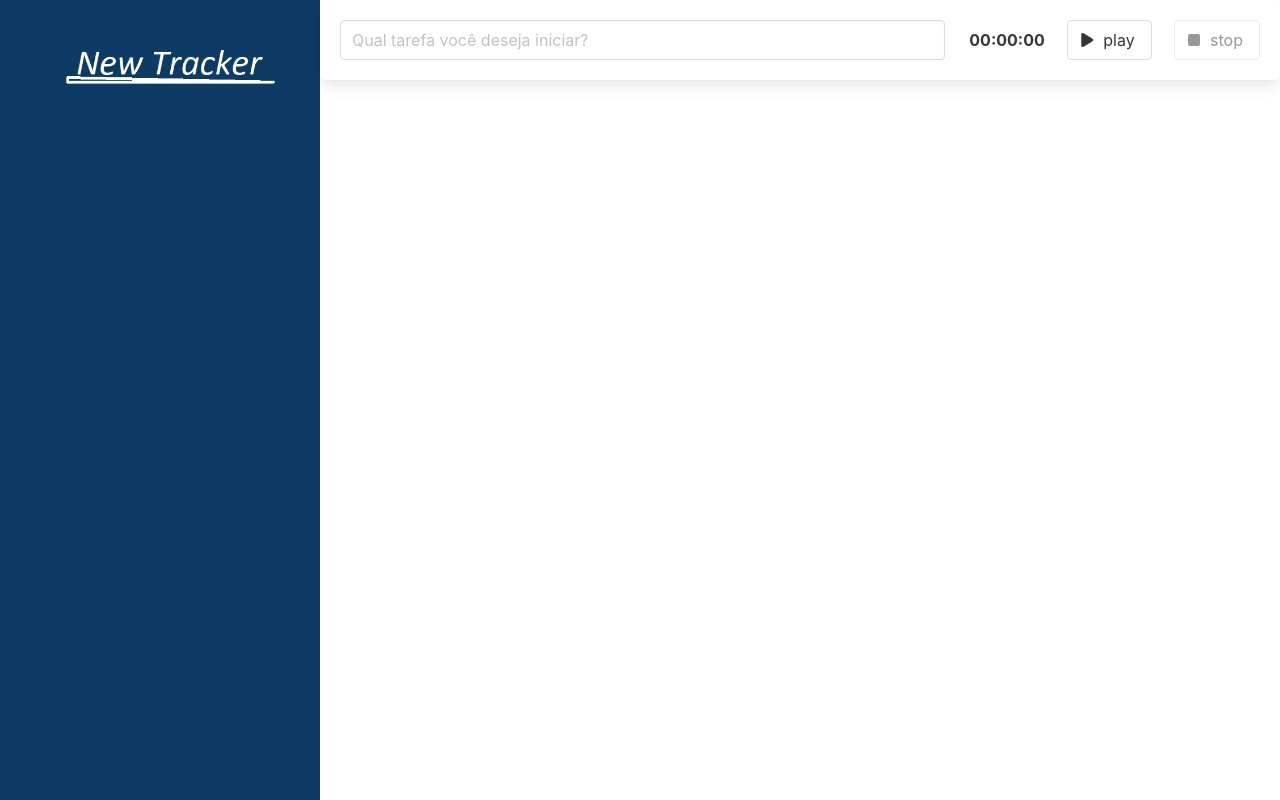
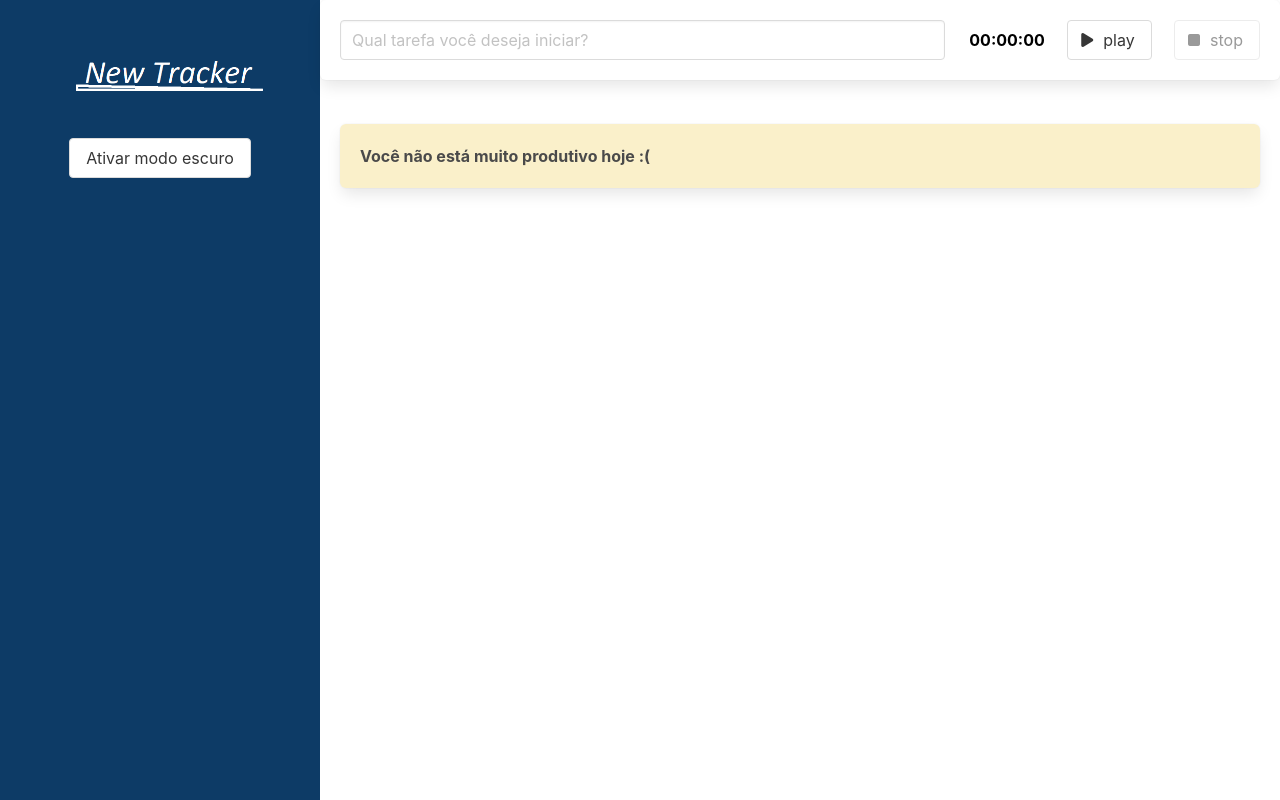
Before and after one commit to fabinhoizzy/projeto-tracker, a Vue app: page / in a window 1280 px wide. Built offline with nearby package versions, Linux system fonts and the light colour scheme.

Commit message:
Adicionando a primeira rota ao projeto

```diff
--- a/src/App.vue
+++ b/src/App.vue
@@ -1,55 +1,71 @@
 <template>
-  <main class="columns is-gapless is-multiline">
-
+  <main class="columns is-gapless is-multiline" :class="{ 'modo-escuro': modoEscuroAtivo }">
     <div class="column is-one-quarter">
-          <BarraLateral />
+      <BarraLateral @aoTemaAlterado="trocarTema"/>
     </div>
-
-      <div class="column is-three-quarter">
-          <Formulario @aoSalvarTarefa="salvarTarefa" />
+    <div class="column is-three-quarter conteudo">
+      <Formulario @aoSalvarTarefa="salvarTarefa"/>
       <div class="lista">
         <Tarefa v-for="(tarefa, index) in tarefas" :key="index" :tarefa="tarefa"/>
+        <Box v-if="listaEstaVazia">
+          Você não está muito produtivo hoje :(
+        </Box>
       </div>
     </div>
-
   </main>
 </template>
 
-
-
 <script lang="ts">
-
 import { defineComponent } from 'vue';
-import BarraLateral from './components/BarraLateral.vue';
-import Formulario from './components/Formulario.vue';
-import Tarefa from './components/Tarefa.vue';
-import ITarefa from './interfaces/ITarefa';
+import BarraLateral from './components/BarraLateral.vue'
+import Formulario from './components/Formulario.vue'
+import Tarefa from './components/Tarefa.vue'
+import Box from './components/Box.vue'
+import ITarefa from './interfaces/ITarefa'
 
 export default defineComponent({
   name: 'App',
   components: {
     BarraLateral,
     Formulario,
-      Tarefa
+    Tarefa,
+    Box
   },
   data () {
     return {
-        tarefas: [] as ITarefa[]
+      tarefas: [] as ITarefa[],
+      modoEscuroAtivo: false
+    }
+  },
+  computed: {
+    listaEstaVazia () : boolean {
+      return this.tarefas.length === 0
     }
   },
   methods: {
-    salvarTarefa(tarefa: ITarefa){
+    salvarTarefa (tarefa: ITarefa) {
       this.tarefas.push(tarefa)
+    },
+    trocarTema (modoEscuroAtivo: boolean) {
+      this.modoEscuroAtivo = modoEscuroAtivo
     }
   }
 });
-
 </script>
-
-
 
 <style>
 .lista {
   padding: 1.25rem;
 }
+main {
+  --bg-primario: #fff;
+  --texto-primario: #000;
+}
+main.modo-escuro {
+  --bg-primario: #2b2d42;
+  --texto-primario: #ddd;
+}
+.conteudo {
+  background-color: var(--bg-primario);
+}
 </style>
--- a/src/components/BarraLateral.vue
+++ b/src/components/BarraLateral.vue
@@ -1,33 +1,52 @@
 <template>
   <header>
       <h1>
-            <img src="../assets/logo.png" alt="" class="logo"/>
+        <img src="../assets/logo.png" alt="">
       </h1>
+      <button class="button" @click="alterarTema">
+        {{ textoBotao }}
+      </button>
   </header>
 </template>
 
-
-
 <script lang="ts">
-
-import { defineComponent } from "vue";
+import { defineComponent } from 'vue'
 
 export default defineComponent({
-    name: 'BarraLateral'
+  name: 'BarraLateral',
+  emits: ['aoTemaAlterado'],
+  data () {
+    return {
+      modoEscuroAtivo: false
+    }
+  },
+  computed: {
+    textoBotao () {
+      if (this.modoEscuroAtivo) {
+        return 'Desativar modo escuro'
+      }
+      return 'Ativar modo escuro'
+    }
+  },
+  methods: {
+    alterarTema () {
+      this.modoEscuroAtivo = !this.modoEscuroAtivo
+      this.$emit('aoTemaAlterado', this.modoEscuroAtivo)
+    }
+  }
 })
-
 </script>
-
-
 
 <style scoped>
 header {
-      background-color: #0d3b66;
+  padding: 1rem;
+  background: #0d3b66;
   width: 100%;
   height: 100vh;
+  text-align: center;
 }
 @media only screen and (max-width: 768px) {
-        header{
+  header {
     padding: 2.5rem;
     height: auto;
   }
--- /dev/null
+++ b/src/components/Box.vue
@@ -0,0 +1,20 @@
+<template>
+  <div class="box has-text-weight-bold" :style="estilos">
+    <slot></slot>
+  </div>
+</template>
+
+<script lang="ts">
+import { defineComponent } from 'vue'
+
+export default defineComponent({
+  name: 'Box',
+  data () {
+    return {
+      estilos: {
+        backgroundColor: '#FAF0CA'
+      }
+    }
+  }
+})
+</script>
--- a/src/components/Cronometro.vue
+++ b/src/components/Cronometro.vue
@@ -1,26 +1,32 @@
 <template>
   <section>
-        <strong>{{ tempoDecorrido }}</strong>
+    <strong class="display">
+      {{ tempoDecorrido }}
+    </strong>
   </section>
 </template>
 
 <script lang="ts">
-
 import { defineComponent } from 'vue'
 
 export default defineComponent({
   name: 'Cronometro',
   props: {
-        tempoEmSegundo: {
+    tempoEmSegundos: {
       type: Number,
       default: 0
     }
   },
   computed: {
-        tempoDecorrido(): string {
-            return new Date(this.tempoEmSegundo * 1000).toISOString().substring(19, 11);
+    tempoDecorrido () : string {
+      return new Date(this.tempoEmSegundos * 1000).toISOString().substr(11,8)
     }
   },
 })
+</script>
 
-</script>
+<style scoped>
+.display {
+  color: var(--texto-primario);
+}
+</style>
--- a/src/components/Formulario.vue
+++ b/src/components/Formulario.vue
@@ -1,36 +1,42 @@
 <template>
-    <div class="box">
+  <div class="box formulario">
     <div class="columns">
-            <div class="column is-8" role="form" aria-label="Formulário para criação de uma nova tarefa">
+      <div
+        class="column is-8"
+        role="form"
+        aria-label="Formulário para criação de uma nova tarefa"
+      >
         <input
           type="text"
           class="input"
           placeholder="Qual tarefa você deseja iniciar?"
-                 v-model="descricao">
+          v-model="descricao"
+        />
       </div>
       <div class="column">
-              <Temporizador @ao-temporizador-finalizado="finalizarTarefa"/>
+        <Temporizador @aoTemporizadorFinalizado="finalizarTarefa"/>
       </div>
     </div>
   </div>
 </template>
 
 <script lang="ts">
-
-import { defineComponent } from 'vue';
-import Temporizador from './Temporizador.vue';
+import { defineComponent } from "vue";
+import Temporizador from './Temporizador.vue'
 
 export default defineComponent({
-    name: "Formulario",
+  name: "Formulário",
   emits: ['aoSalvarTarefa'],
-    components: { Temporizador },
+  components: {
+    Temporizador
+  },
   data () {
     return {
       descricao: ''
     }
   },
   methods: {
-        finalizarTarefa(tempoDecorrido: number): void {
+    finalizarTarefa (tempoDecorrido: number) : void {
       this.$emit('aoSalvarTarefa', {
         duracaoEmSegundos: tempoDecorrido,
         descricao: this.descricao
@@ -38,6 +44,11 @@ export default defineComponent({
       this.descricao = ''
     }
   }
-})
-
+});
 </script>
+<style>
+.formulario {
+  color: var(--texto-primario);
+  background-color: var(--bg-primario);
+}
+</style>
--- a/src/components/Tarefa.vue
+++ b/src/components/Tarefa.vue
@@ -1,24 +1,25 @@
 <template>
-<div class="box has-text-weight-bold">
+  <Box>
     <div class="columns">
-       <div class="column is-7"> {{tarefa.descricao || 'Tarefa sem descrição'}} </div>
-    </div>
+      <div class="column is-7">{{ tarefa.descricao || 'Tarefa sem descrição' }}</div>
       <div class="column">
-        <Cronometro :tempoEmSegundo="tarefa.duracaoEmSegundos"/>
+        <Cronometro :tempoEmSegundos="tarefa.duracaoEmSegundos"/>
       </div>
     </div>
+  </Box>
 </template>
 
 <script lang="ts">
-
-import ITarefa from "../interfaces/ITarefa";
 import { defineComponent, PropType } from "vue";
 import Cronometro from "./Cronometro.vue";
+import ITarefa from '../interfaces/ITarefa'
+import Box from './Box.vue'
 
 export default defineComponent({
-    name:  "Tarefa",
+  name: "Tarefa",
   components: {
     Cronometro,
+    Box
   },
   props: {
     tarefa: {
@@ -28,6 +29,3 @@ export default defineComponent({
   }
 });
 </script>
-
-<style>
-</style>
--- a/src/components/Temporizador.vue
+++ b/src/components/Temporizador.vue
@@ -1,14 +1,11 @@
 <template>
   <div class="is-flex is-align-items-center is-justify-content-space-between">
-
-        <Cronometro :tempoEmSegundo="tempoEmSegundo" />
-
+    <Cronometro :tempoEmSegundos="tempoEmSegundos" />
     <button class="button" @click="iniciar" :disabled="cronometroRodando">
       <span class="icon">
         <i class="fas fa-play"></i>
       </span>
       <span>play</span>
-
     </button>
     <button class="button" @click="finalizar" :disabled="!cronometroRodando">
       <span class="icon">
@@ -20,35 +17,37 @@
 </template>
 
 <script lang="ts">
-
-import { defineComponent } from 'vue';
-import Cronometro from './Cronometro.vue';
+import { defineComponent } from "vue";
+import Cronometro from './Cronometro.vue'
 
 export default defineComponent({
   name: "Temporizador",
   emits: ['aoTemporizadorFinalizado'],
-    data() {
+  components: {
+    Cronometro
+  },
+  data () {
     return {
-            tempoEmSegundo: 0,
+      tempoEmSegundos: 0,
       cronometro: 0,
       cronometroRodando: false
-        };
+    }
   },
   methods: {
-        iniciar() {
-            this.cronometroRodando = true,
+    iniciar () {
+      // começar a contagem
+      // 1 seg = 1000 ms
+      this.cronometroRodando = true
       this.cronometro = setInterval(() => {
-                this.tempoEmSegundo += 1;
-            }, 1000);
+        this.tempoEmSegundos += 1
+      }, 1000)
     },
-        finalizar() {
-            this.cronometroRodando = false,
+    finalizar () {
+      this.cronometroRodando = false
       clearInterval(this.cronometro)
-            this.$emit('aoTemporizadorFinalizado', this.tempoEmSegundo)
-            this.tempoEmSegundo = 0
+      this.$emit('aoTemporizadorFinalizado', this.tempoEmSegundos)
+      this.tempoEmSegundos = 0
     }
-    },
-    components: { Cronometro }
-})
-
+  }
+});
 </script>
--- a/src/interfaces/ITarefa.ts
+++ b/src/interfaces/ITarefa.ts
@@ -1,4 +1,4 @@
 export default interface ITarefa {
-    duracaoEmSegundos: number,
-    descricao: string
+  duracaoEmSegundos: number,
+  descricao: string
 }
--- a/src/main.ts
+++ b/src/main.ts
@@ -1,6 +1,6 @@
 import { createApp } from 'vue'
 import App from './App.vue'
 
+import '@fortawesome/fontawesome-free/css/all.css'
 
-import '@fortawesome/fontawesome-free/css/all.css'
 createApp(App).mount('#app')
```
Lines whose indentation alone changed are shown as unchanged.
